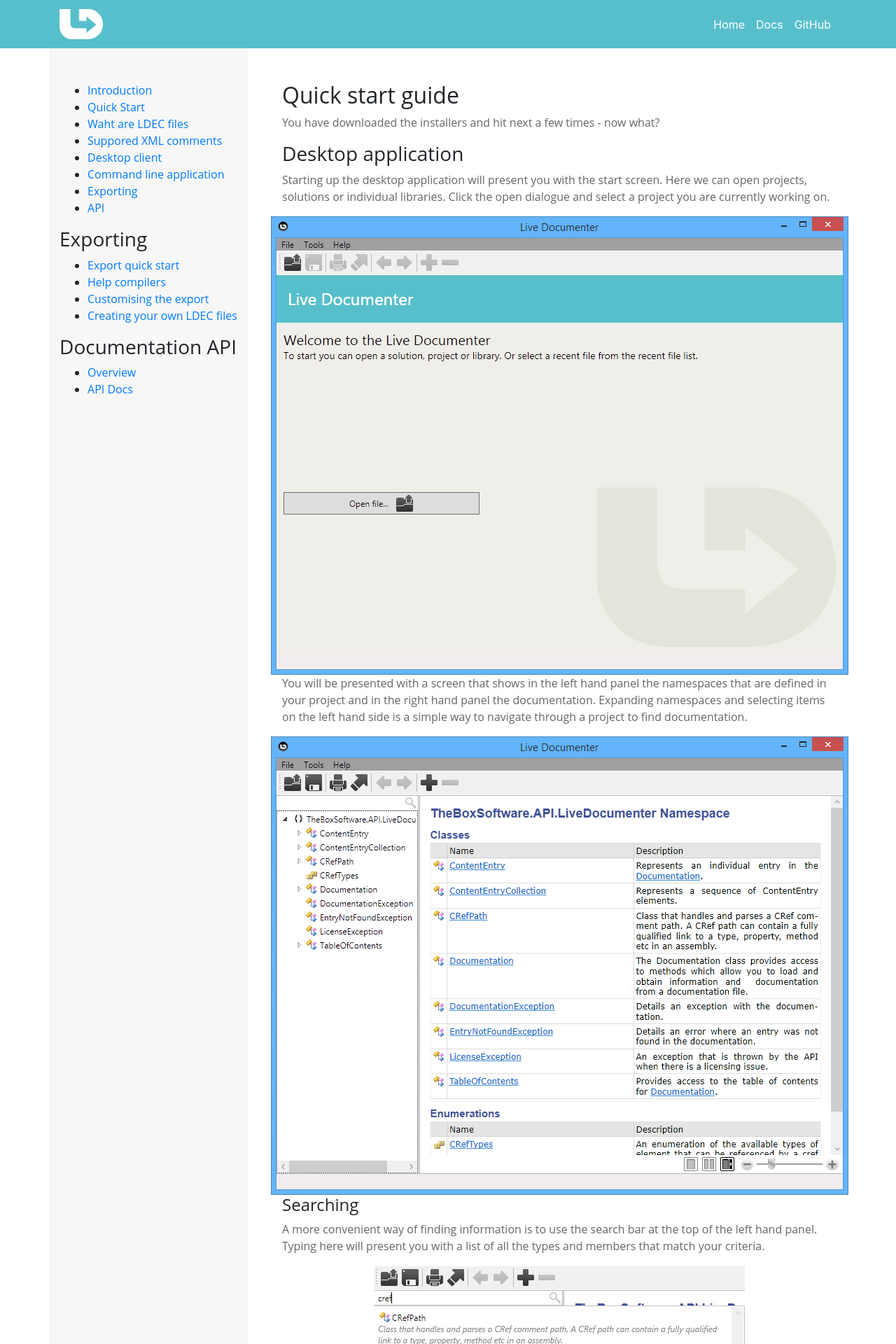
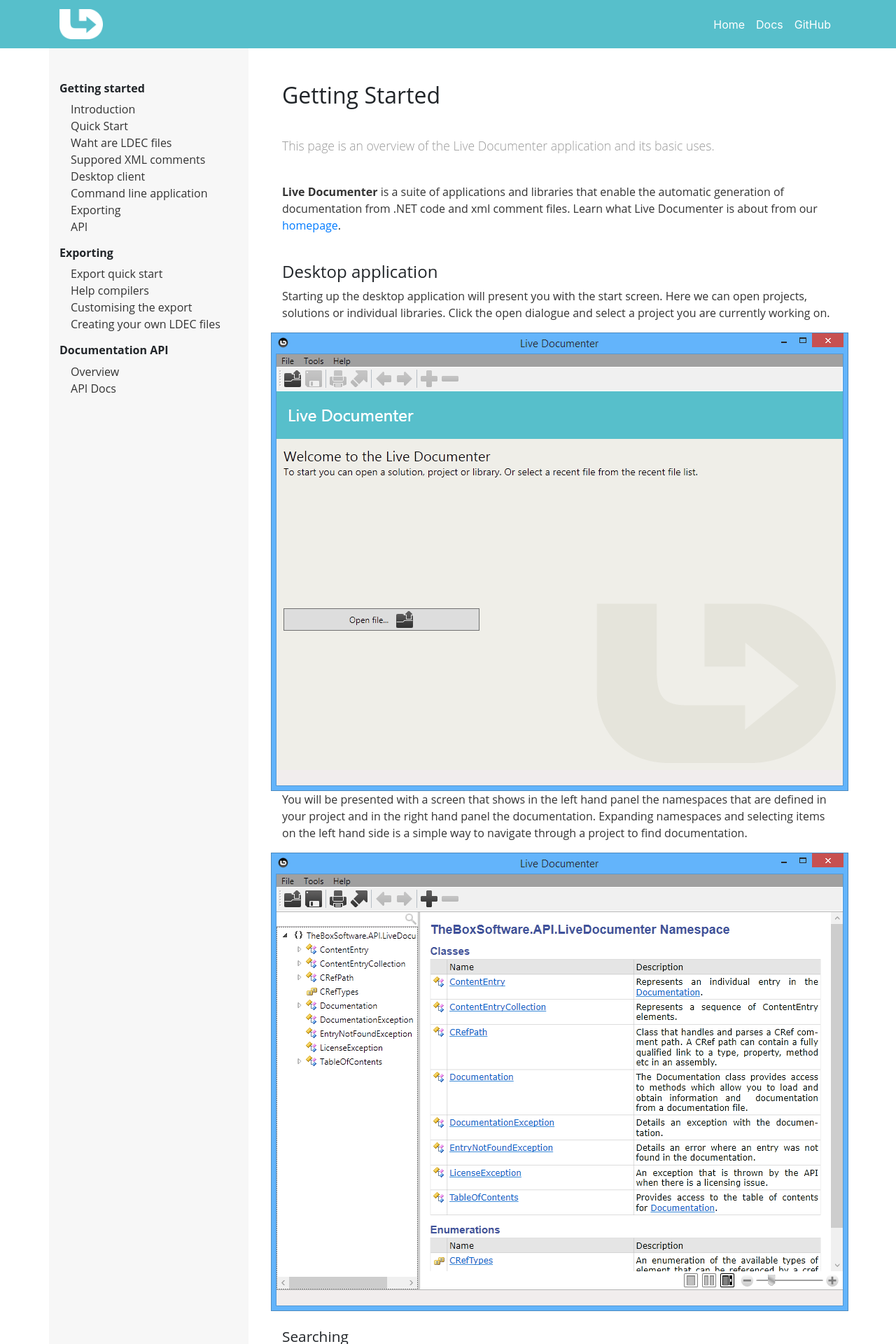
Before and after one commit to barry-jones/livedocumenter-site, a Jekyll site: the page built from src/docs_quick-start.md, in a window 1280 px wide. Shown: the top 1920 px of the page at 70% size. Built offline with Jekyll 4.4.1, drawn with Linux system fonts in a browser that asks for light colours; nearby versions of some CDN libraries.

Commit message:
Updated styling for new docs layout. Updated docs template and minor changes to check layout in quick start.

```diff
--- a/src/_layouts/docs.html
+++ b/src/_layouts/docs.html
@@ -11,10 +11,11 @@
   </head>
   <body>
     {% include nav.html %}
-    <main>
+    <main id="docs">
       <div class="container">
         <div class="row">
           <div class="links col-3 pt-5">
+            <h3>Getting started</h3>
             <ul>
                 <li><a href="/docs/introduction/">Introduction</a></li>
                 <li><a href="/docs/introduction/">Quick Start</a></li>
--- a/src/assets/site.css
+++ b/src/assets/site.css
@@ -160,6 +160,38 @@
 }
 
 /* docs */
-.links {
+#docs p,
+#docs .links a {
+    color: #333;
+}
+
+#docs .links {
     background-color: rgb(247, 247, 247);
 }
+#docs .links ul {
+    list-style-type: none;
+    padding-left: 1rem;
+}
+#docs .links h3 {
+    font-size: 1rem;
+    font-weight: bold;
+}
+
+#docs .content h1 {
+    font-size: 2rem;
+}
+#docs .content h2 {
+    padding-top: 1.5rem;
+    font-size: 1.5rem;
+}
+#docs .content h3 {
+    padding-top: 1.5rem;
+    font-size: 1.3rem;
+}
+#docs .content p:first-of-type {
+    font-size: 1.1rem;
+    font-weight: 100;
+    color: #999;
+    padding-top: 2rem;
+    padding-bottom: 1.5rem;
+}
--- a/src/docs_quick-start.md
+++ b/src/docs_quick-start.md
@@ -1,13 +1,17 @@
 ---
 permalink: "/docs/"
-title: Quick Start
+title: Getting Started with Live Documenter
 layout: docs
 ---
 
-## Quick start guide
-You have downloaded the installers and hit next a few times - now what?
+# Getting Started
 
-### Desktop application
+This page is an overview of the Live Documenter application and its basic uses.
+
+__Live Documenter__ is a suite of applications and libraries that enable the automatic generation of documentation
+from .NET code and xml comment files. Learn what Live Documenter is about from our [homepage](/).
+
+## Desktop application
 Starting up the desktop application will present you with the start screen. Here we can open projects, solutions or individual libraries. Click the open dialogue and select a project you are currently working on.
 
 <div class="row justify-content-center">
@@ -20,14 +24,14 @@
 <img src="/assets/images/documentation/ld-open-docs.png" alt="Live Documenter documentation screen">
 </div>
 
-#### Searching
+### Searching
 A more convenient way of finding information is to use the search bar at the top of the left hand panel. Typing here will present you with a list of all the types and members that match your criteria.
 
 <div class="row justify-content-center">
 <img src="/assets/images/documentation/ld-search.png" alt="Searching in Live Documenter">
 </div>
 
-#### Exporting
+### Exporting
 Live Documenter is packaged with a number of pre-built export configurations. Selecting the export option will present you with a dialogue to export your documentation.
 
 <div class="row justify-content-center">
```
Also changed, not shown: other parts of src/docs_quick-start.md (+3 -3 lines).
